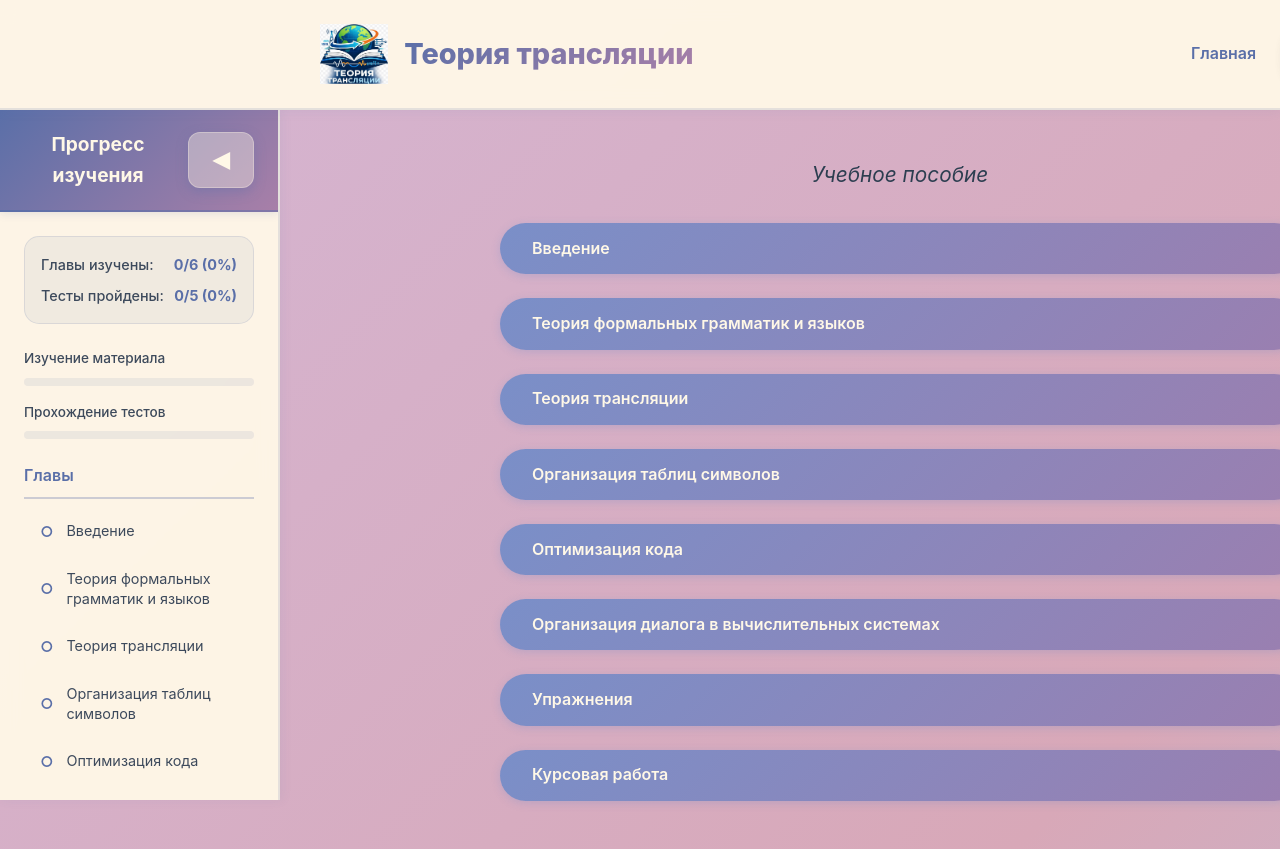
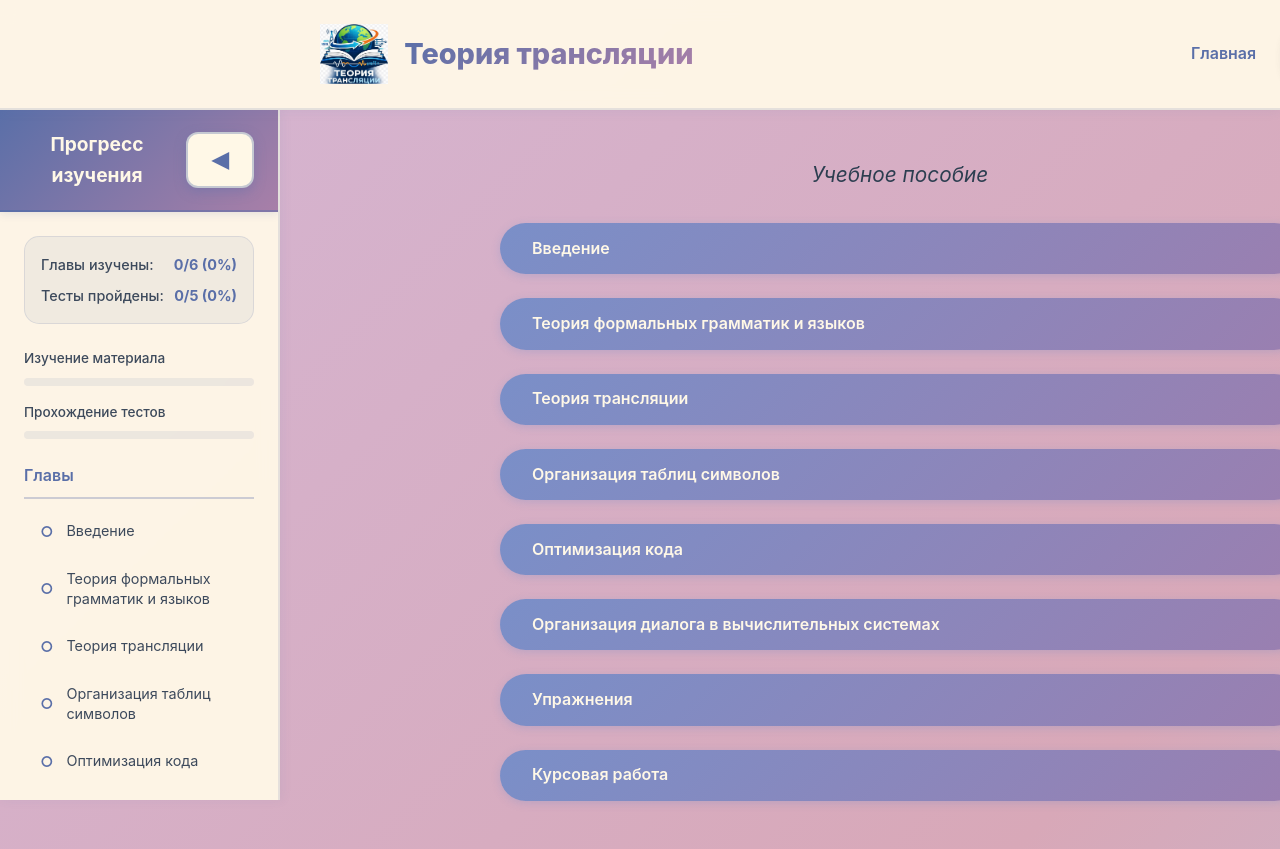
Before and after one commit to VladMixline/multisite, a React (Vite) app in the folder frontend/: page / in a window 1280 px wide. Shown: the top 849 px of the page. Built offline with nearby package versions, Linux system fonts and the light colour scheme.

Commit message:
Make progress buttons solid milk with header-colored icon

```diff
--- a/frontend/src/components/ProgressTracker.css
+++ b/frontend/src/components/ProgressTracker.css
@@ -30,10 +30,10 @@
   top: calc(var(--site-header-height, 80px) + 20px);
   width: 56px;
   height: 56px;
-  /* дизайн как у кнопки в открытом прогрессе (progress-toggle-header) */
-  background: rgba(255, 248, 231, 0.38);
-  color: #FFF8E7;
-  border: 1px solid rgba(255, 248, 231, 0.3);
+  /* молочный фон без прозрачности, треугольник — цветом хедера прогресса */
+  background: #FFF8E7;
+  color: #5a6fa8;
+  border: 2px solid rgba(90, 111, 168, 0.35);
   border-radius: 12px;
   cursor: pointer;
   font-size: 1.35rem;
@@ -54,7 +54,8 @@
 }
 
 .progress-open-button:hover {
-  background: rgba(255, 248, 231, 0.48);
+  background: #FFF8E7;
+  border-color: rgba(90, 111, 168, 0.55);
   box-shadow: 0 6px 16px rgba(90, 111, 168, 0.45);
   transform: translateZ(0) !important;
 }
@@ -92,9 +93,10 @@
 }
 
 .progress-toggle-header {
-  background: rgba(255, 248, 231, 0.38);
-  color: #FFF8E7;
-  border: 1px solid rgba(255, 248, 231, 0.3);
+  /* молочный фон без прозрачности, треугольник — цветом хедера прогресса */
+  background: #FFF8E7;
+  color: #5a6fa8;
+  border: 2px solid rgba(90, 111, 168, 0.35);
   border-radius: 12px;
   width: 56px;
   height: 56px;
@@ -118,7 +120,8 @@
 }
 
 .progress-toggle-header:hover {
-  background: rgba(255, 248, 231, 0.48);
+  background: #FFF8E7;
+  border-color: rgba(90, 111, 168, 0.55);
   box-shadow: 0 6px 16px rgba(90, 111, 168, 0.45);
   transform: translateZ(0) !important;
 }
```
